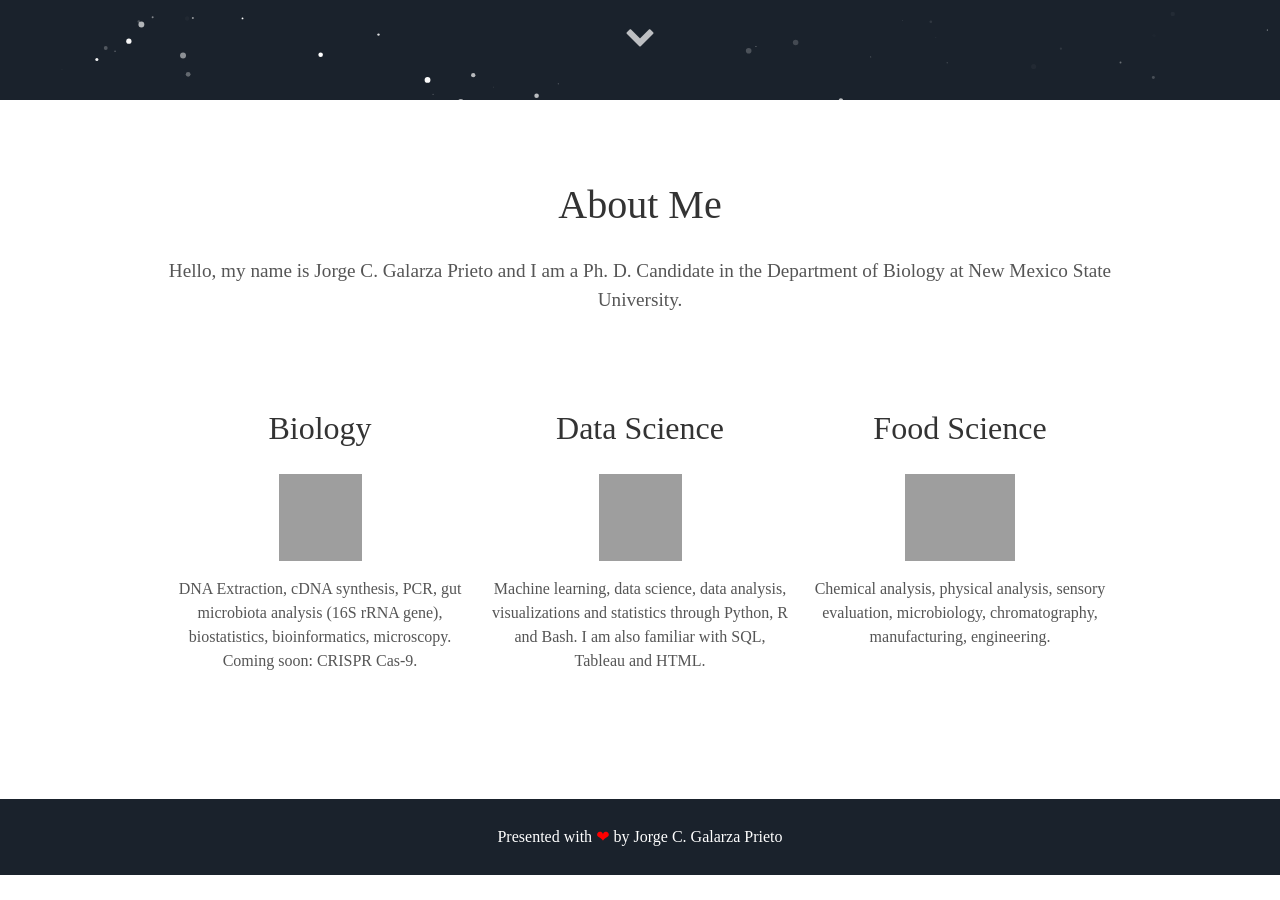
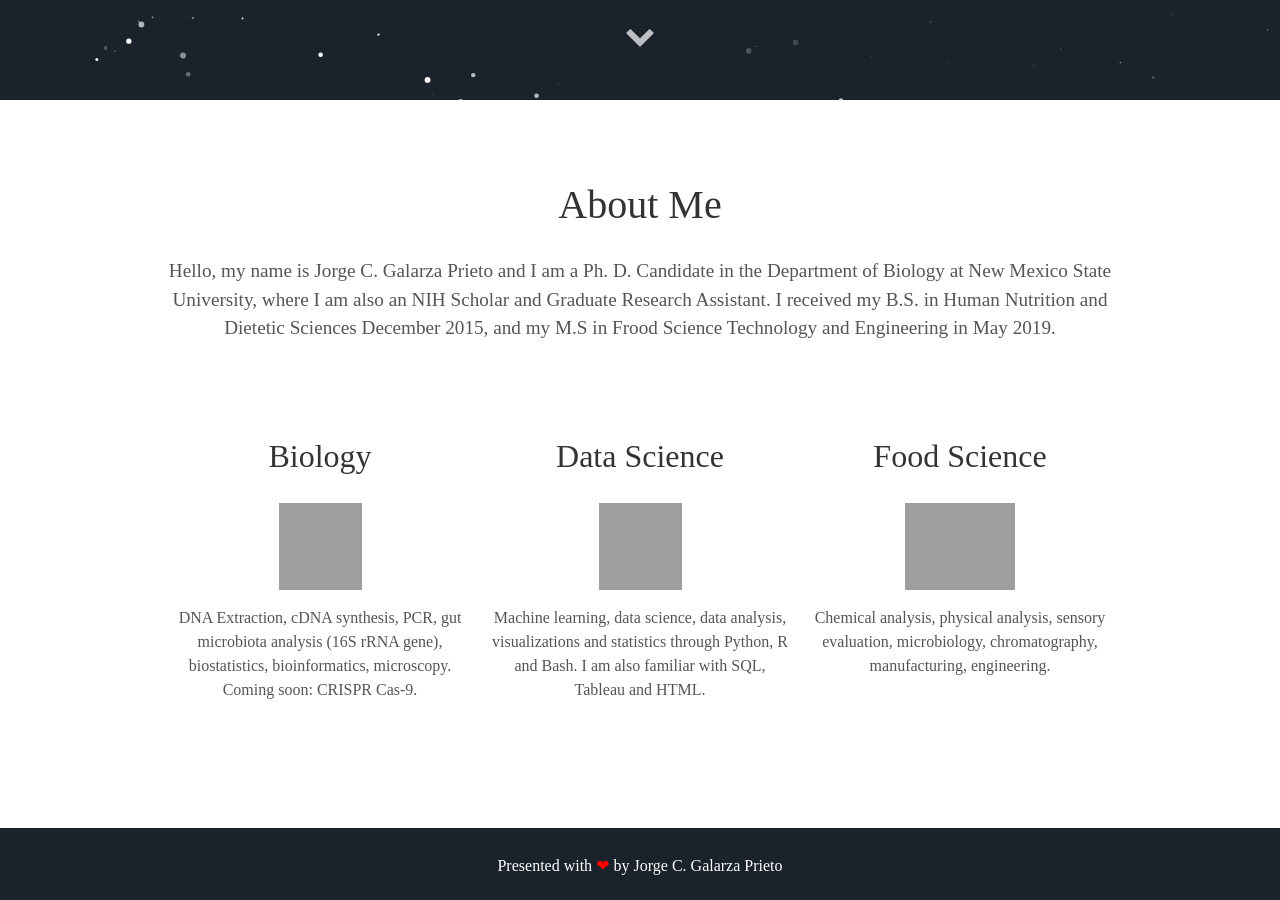
Before and after one commit to jorgegalarza1/jorgegalarza1.github.io, a Jekyll site: the page built from index.html, in a window 1280 px wide and 900 px high, scrolled down 800 px, cut to the strip 0-900 px from the top of the window. Built offline with Jekyll 4.4.1, drawn with Linux system fonts in a browser that asks for light colours; some web fonts are replaced; before the commit the page ends 1675 px from its top, so only the background shows below that; grey boxes are pictures that could not be loaded.

Commit message:
Update _config.yml

```diff
--- a/_config.yml
+++ b/_config.yml
@@ -6,7 +6,7 @@ description: Jekyll Theme Minimal Resume
 
 # User settings
 username: Jorge C. Galarza Prieto
-user_description: Hello, my name is Jorge C. Galarza Prieto and I am a Ph. D. Candidate in the Department of Biology at New Mexico State University.
+user_description: Hello, my name is Jorge C. Galarza Prieto and I am a Ph. D. Candidate in the Department of Biology at New Mexico State University, where I am also an NIH Scholar and Graduate Research Assistant. I received my B.S. in Human Nutrition and Dietetic Sciences December 2015, and my M.S in Frood Science Technology and Engineering in May 2019.
 user_title: Biology | Data Science and Analytics | Statistics | Food Science Technology and Engineering | Human Dietetics
 email: jorge_galarza_1@outlook.com
 # twitter_username: lorem_ipsum
```
